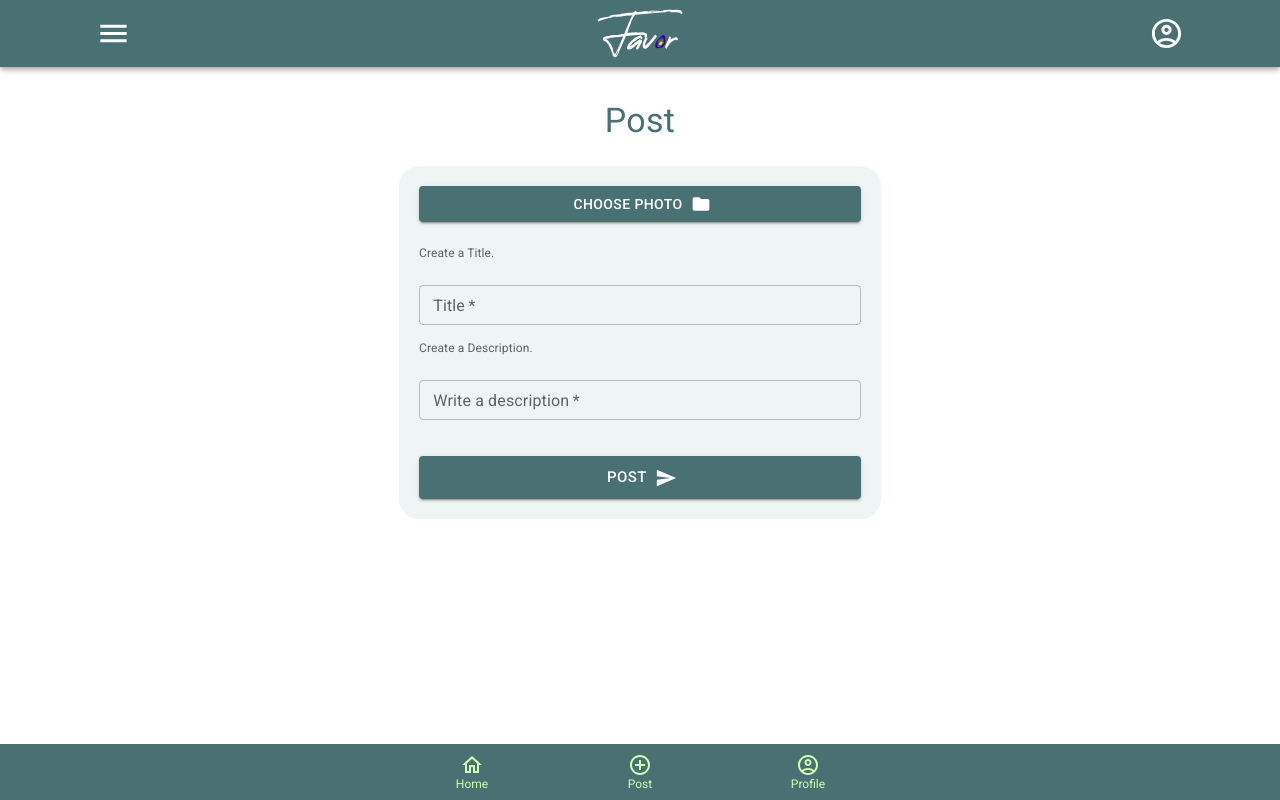
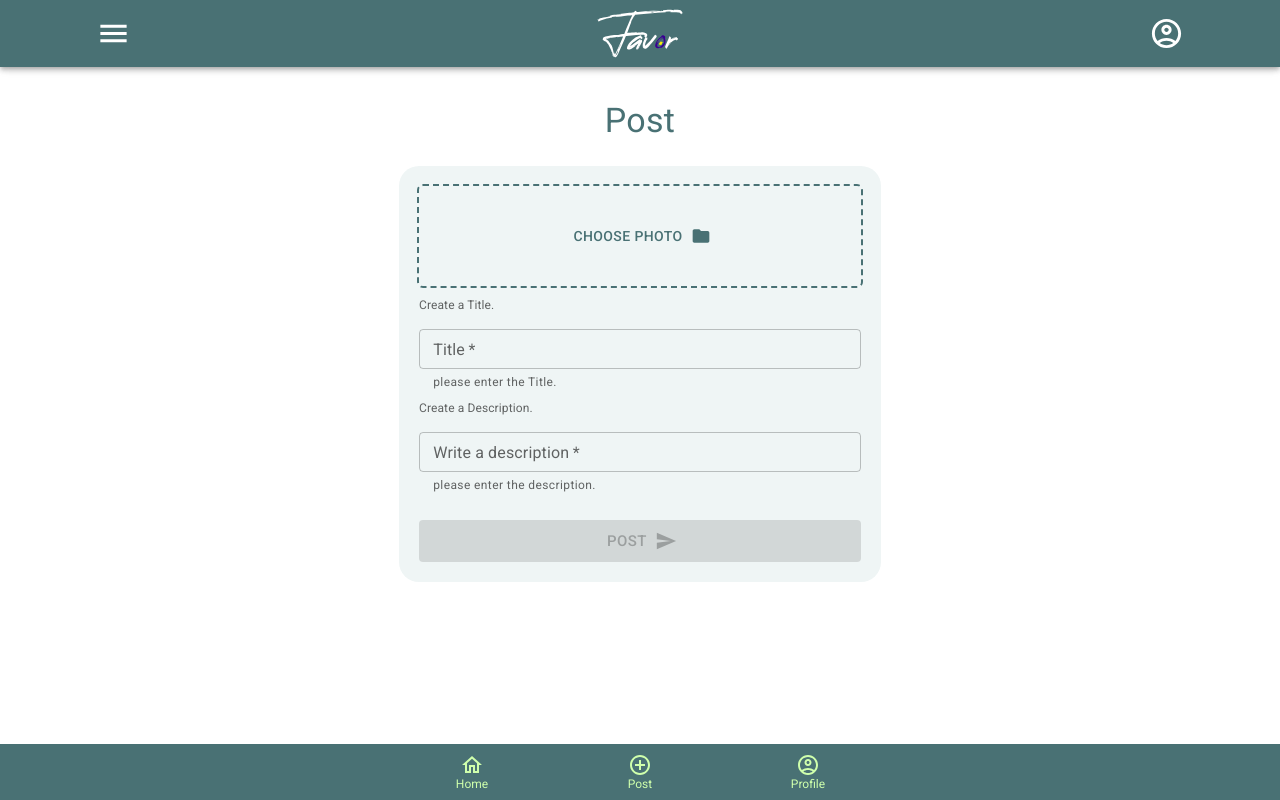
Before and after one commit to RoginthB/Favor_App, a React (Create React App) app: page /Post in a window 1280 px wide. Built offline with nearby package versions, Linux system fonts and the light colour scheme.

Commit message:
Update Post.js

```diff
--- a/src/components/Post.js
+++ b/src/components/Post.js
@@ -1,65 +1,183 @@
-import { Box, Button, Container, InputLabel, Stack, TextField, Typography } from '@mui/material'
-import React, { useState } from 'react'
-import FolderIcon from '@mui/icons-material/Folder';
-import SendIcon from '@mui/icons-material/Send';
-import { useNavigate } from 'react-router-dom';
-import axios from 'axios';
-//import Message from './Message';
+import {
+  Backdrop,
+  Box,
+  Button,
+  CircularProgress,
+  Container,
+  InputLabel,
+  Stack,
+  TextField,
+  Typography,
+} from "@mui/material";
+import React, { useEffect, useState } from "react";
+import FolderIcon from "@mui/icons-material/Folder";
+import SendIcon from "@mui/icons-material/Send";
+import { useNavigate } from "react-router-dom";
+import CancelRoundedIcon from "@mui/icons-material/CancelRounded";
+import axios from "axios";
+import store from "../store";
 function Post() {
-  const [image, setimage] = useState(null);
+  const [image, setImage] = useState(null);
+  const [previewUrl, setPreviewUrl] = useState(null);
   const [title, settitle] = useState("");
   const [description, setdescription] = useState("");
   const navigate = useNavigate();
-  const [isPosted, setIsPosted] = useState(false);
+  //const [isPosted, setIsPosted] = useState(false);
+  const [loginUserDetails, setLoginUserDetails] = useState(null);
+  const [open, setOpen] = useState(false);
+  useEffect(() => {
+    setLoginUserDetails(store.getState().loginUserDetails.user);
+    if (loginUserDetails == null) {
+      //navigate('/profile');
+    }
+    if (!image) {
+      return;
+    }
+    setPreviewUrl(URL.createObjectURL(image));
 
-  const handleSumbit = async () => {
+    return () => {
+      URL.revokeObjectURL(previewUrl);
+    };
+  }, [image]);
+  const handleRemoveImage = () => {
+    setImage(null);
+  };
+  const handleSumbit = async (e) => {
     try {
       const formData = new FormData();
-      formData.append('image', image);
-      formData.append('title', title);
-      formData.append('description', description);
+      formData.append("image", image);
+      formData.append("title", title);
+      formData.append("description", description);
       formData.append("rating", 0);
-      formData.append('israted', false);
-      formData.append('userName', "User Name");
-      formData.append('userId', "user ID");
-      console.log(formData)
+      formData.append("israted", false);
+      formData.append("userName", "User Name");
+      formData.append("userId", "user ID");
+
       // const response =await axios.post("http://localhost:5000/images/upload",{
       //   title,description
       // });israted: false,
+      if (title !== "" && description !=="") {
+        e.preventDefault();
+        setOpen(true);
+        console.log(formData)
+        const response = await axios.post(
+          process.env.REACT_APP_API_URL +
+            `/user/${store.getState().loginUserDetails.user._id}/upload`,
+          formData
+        );
 
-      const response = await axios.post(process.env.REACT_APP_API_URL+'/images/upload', formData);
-      console.log('Image uploaded:', response.data);
+        //actual server
+        // const response = await axios.post(
+        //   process.env.REACT_APP_API_URL +
+        //     `/${store.getState().loginUserDetails.user._id}/upload`,
+        //   formData
+        // );
+        if (response.status === 200) {
+          setOpen(false);
           navigate("/");
-      setIsPosted(true);
-
+        } else {
+          setOpen(false);
+          console.log("Image not uploaded");
+        }
+      }
     } catch (error) {
-      console.error('Error uploading image:', error);
+      setOpen(false);
+      console.error("Error uploading image:", error);
     }
   };
 
   return (
-    <Container maxWidth='sm' sx={{ marginTop: '100px' }}>
-
+    <Container maxWidth="sm" sx={{ marginTop: "100px" }}>
       {/* {!isPosted && <Message />} */}
 
-      {!isPosted &&
       <>
-          <Typography color='primary' component='p' variant='h4' textAlign='center' sx={{ marginBottom: '24px' }}>
+        <Typography
+          color="primary"
+          component="p"
+          variant="h4"
+          textAlign="center"
+          sx={{ marginBottom: "24px" }}
+        >
           Post
         </Typography>
-          <Box sx={{ width: '80%', margin: 'auto', backgroundColor: '#eff5f5', borderRadius: '20px', boxShadow: 'inherit', padding: '20px' }} >
-            <Stack spacing={2}
+        <form onSubmit={handleSumbit}>
+          <Box
+            sx={{
+              width: "80%",
+              margin: "auto",
+              marginBottom: "50px",
+              backgroundColor: "#eff5f5",
+              borderRadius: "20px",
+              boxShadow: "inherit",
+              padding: "20px",
+            }}
+          >
+            <Stack
+              spacing={1}
               justifyContent="center"
               alignItems="center"
-              direction='row' >
-              <Button fullWidth variant="contained" color='primary' component="label" endIcon={<FolderIcon />}>
+              direction="row"
+            >
+              {!image && (
+                <Button
+                  fullWidth
+                  variant="text"
+                  sx={{ height: 100, outline: "2px dashed" }}
+                  color="primary"
+                  component="label"
+                  endIcon={<FolderIcon />}
+                >
                   Choose Photo
-                <input hidden accept="image/" multiple type="file" onChange={(e) => {
-                  setimage(e.target.files[0]);
-                }} />
+                  <input
+                    hidden
+                    accept="image/"
+                    multiple
+                    type="file"
+                    onChange={(e) => {
+                      setImage(e.target.files[0]);
+                    }}
+                  />
                 </Button>
+              )}
+              {image && (
+                <div style={{ position: "relative" }}>
+                  <img
+                    style={{
+                      width: "100%",
+                      objectFit: "scale-down",
+                      borderRadius: "8px",
+                    }}
+                    src={previewUrl}
+                    alt={"preview Image"}
+                  />
+                  <span
+                    onClick={handleRemoveImage}
+                    style={{
+                      color: "red",
+                      backgroundColor: "white",
+                      width: 24,
+                      height: 24,
+                      position: "absolute",
+                      zIndex: "99",
+                      right: "3%",
+                      top: "3%",
+                      borderRadius: "50%",
+                    }}
+                  >
+                    <CancelRoundedIcon
+                      sx={{
+                        "&:hover": {
+                          scale: "1.2",
+                          cursor: "pointer",
+                        },
+                      }}
+                    />
+                  </span>
+                </div>
+              )}
             </Stack>
-            <Stack direction='column' spacing={2} sx={{ marginTop: '24px' }}>
+
+            <Stack direction="column" spacing={1} sx={{ marginTop: "12px" }}>
               <InputLabel shrink htmlFor="bootstrap-input">
                 Create a Title.
               </InputLabel>
@@ -67,27 +185,59 @@ function Post() {
                 required
                 id="outlined-required"
                 label="Title"
-                size='small'
-                onChange={(e) => { settitle(e.target.value) }}
+                size="small"
+                //error={title ===""}
+                value={title}
+                onChange={(e) => {
+                  settitle(e.target.value);
+                }}
+                helperText={title === "" ? "please enter the Title." : ""}
               />
               <InputLabel shrink htmlFor="bootstrap-input">
                 Create a Description.
               </InputLabel>
               <TextField
                 required
+                //error={description===""}
+                value={description}
+                multiline
+                maxRows={3}
                 id="outlined-required"
                 label="Write a description"
-                size='small'
-                onChange={(e) => { setdescription(e.target.value) }}
+                size="small"
+                onChange={(e) => {
+                  setdescription(e.target.value);
+                }}
+                helperText={
+                  description === "" ? "please enter the description." : ""
+                }
               />
             </Stack>
-            <Button fullWidth size='large' sx={{ marginTop: '36px' }} onClick={handleSumbit} variant='contained' color='primary' endIcon={<SendIcon />}>Post</Button>
+            <Button
+              fullWidth
+              size="large"
+              sx={{ marginTop: "24px" }}
+              type="submit"
+              onClick={handleSumbit}
+              variant="contained"
+              color="primary"
+              endIcon={<SendIcon />}
+              disabled={image === null}
+            >
+              Post
+            </Button>
           </Box>
+        </form>
       </>
+      <Backdrop
+        sx={{ color: "#fff", zIndex: (theme) => theme.zIndex.drawer + 1 }}
+        open={open}
+        // onClick={handleClose}
+      >
+        <CircularProgress color="inherit" />
+      </Backdrop>
+    </Container>
+  );
 }
 
-    </Container>
-  )
-}
-
-export default Post
+export default Post;
```
Lines whose indentation alone changed are shown as unchanged.
